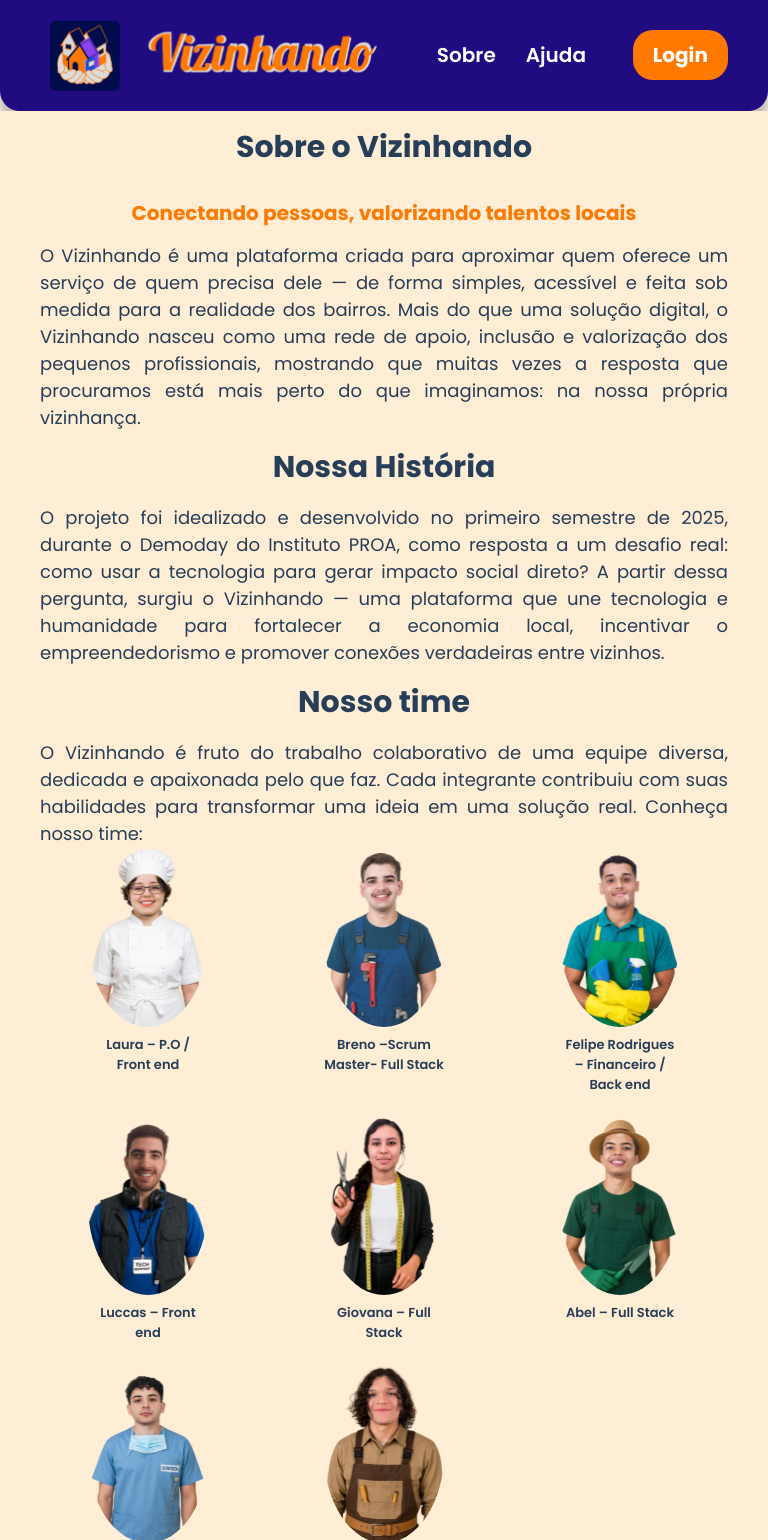
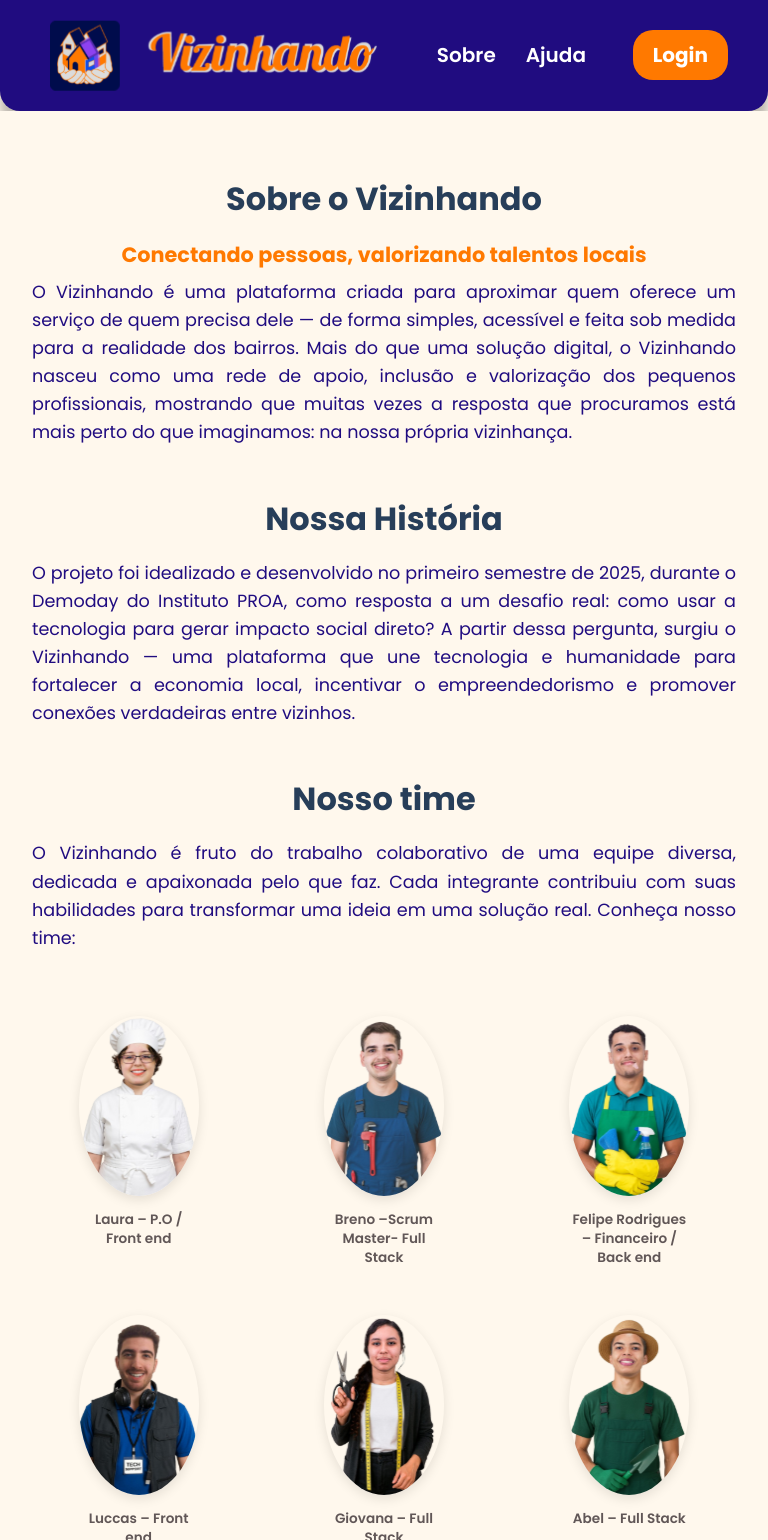
Before and after one commit to Vzinhando/frontEnd, a React (Vite) app: page /sobre in a window 768 px wide. Shown: the top 1540 px of the page. Built offline with nearby package versions, Linux system fonts and the light colour scheme.

Commit message:
Atualizações Router Dom e atualizações em outras paginas

```diff
--- a/index.html
+++ b/index.html
@@ -7,6 +7,16 @@
     <link rel="icon" href="Vizinhando.ico" type="icon">
   </head>
   <body>
+    <div vw class="enabled">
+    <div vw-access-button class="active"></div>
+    <div vw-plugin-wrapper>
+      <div class="vw-plugin-top-wrapper"></div>
+    </div>
+  </div>
+  <script src="https://vlibras.gov.br/app/vlibras-plugin.js"></script>
+  <script>
+    new window.VLibras.Widget('https://vlibras.gov.br/app');
+  </script>
     <div id="root"></div>
     <script type="module" src="/src/main.jsx"></script>
   </body>
--- a/src/Router.jsx
+++ b/src/Router.jsx
@@ -42,7 +42,7 @@
         <Route path="/confirmacao-pagamento" element={<ConfirmacaoPagamento />}/>
         <Route path="/pesquisar-servico" element={<BuscaPrestador />} />
         <Route path="/perfil-cliente" element={<PaginaPerfilCliente />} />
-        <Route path="/cadastro-prestador" element={<PaginaPreCadastro />} />
+        <Route path="/pre-cadastro-prestador" element={<PaginaPreCadastro />} />
         <Route path="/pagina-servico" element={<PaginaServico />} />
         <Route path="/pagina-prestador" element={<PaginaPerfilPrestador />} />
         <Route path="/informacoes-pessoais" element={<InformacoesPessoais />} />
--- a/src/assets/Components/InformacoesPessoais/InformacoesPesoais.jsx
+++ b/src/assets/Components/InformacoesPessoais/InformacoesPesoais.jsx
@@ -5,7 +5,7 @@
   return (
     <>
 
-      <main>
+      <main className="containerInformacoesPessoais">
         <h1 className="informacoesPessoais">Informações Pessoais</h1>
 
         <div className="Pai1">
--- a/src/assets/Components/InformacoesPessoais/InformacoesPessoais.css
+++ b/src/assets/Components/InformacoesPessoais/InformacoesPessoais.css
@@ -1,5 +1,13 @@
+@import url('https://fonts.googleapis.com/css2?family=Poppins:ital,wght@0,100;0,200;0,300;0,400;0,500;0,600;0,700;0,800;0,900;1,100;1,200;1,300;1,400;1,500;1,600;1,700;1,800;1,900&display=swap');
 *{
   font-family: "Poppins", sans-serif;
+  box-sizing: border-box;
+  margin: 0;
+  padding: 0;
+}
+.containerInformacoesPessoais {
+  padding: 20px;
+  box-shadow: 0px 4px 8px rgba(0, 0, 0, 0.1);
 }
 
 .Pai1 {
--- a/src/assets/Components/PaginaPagamento/Pagamentos/FormaPagamento.jsx
+++ b/src/assets/Components/PaginaPagamento/Pagamentos/FormaPagamento.jsx
@@ -35,7 +35,7 @@
                 </div>
                 </NavLink>
 
-                <NavLink to = "/confirmar-pagamento" className="formaPagamentoPix">
+                <NavLink to = "/pagina-pix" className="formaPagamentoPix">
                 <div className="formaPagamentoPix">
                     <img src="./img/Pagamentos/pix.svg" alt="Desenho do pix" />
                     <h3>Pix</h3>
--- a/src/assets/Components/PaginaPagamento/TelaConfirmarPix/TelaConfirmarPix.jsx
+++ b/src/assets/Components/PaginaPagamento/TelaConfirmarPix/TelaConfirmarPix.jsx
@@ -1,10 +1,11 @@
 import './TelaConfirmarPix.css'
 import qrcode from '../../../../../public/img/Pagamentos/qrcode.svg'
+import { NavLink } from 'react-router-dom'
 
 function TelaConfirmarPix() {
     return (
         <>
-            <div className='Container'>
+            <div className='containerPagamentoPix'>
                 <h1 className="titulo1">Perfil Preencha os dados para pagamento via Pix</h1>
                 <div className='quadroGeral'>
                     <div className='esquerda'>
@@ -26,8 +27,8 @@
                 </div>
 
                 <div className='buttons'>
-                    <button className='buttonVoltar'>Voltar</button>
-                    <button className='buttonPagamento'>Confirmar Pagamento</button>
+                    <NavLink to= "/pagina-pagamento" className='buttonVoltar'>Voltar</NavLink>
+                    <NavLink to="/confirmar-pagamento" className='buttonPagamento'>Confirmar Pagamento</NavLink>
                 </div>
             </div>
         </>
--- a/src/assets/Components/PaginaPrincipal/Hero/Hero.css
+++ b/src/assets/Components/PaginaPrincipal/Hero/Hero.css
@@ -156,22 +156,27 @@
   outline: none;
   box-shadow: 0 0 0 2px #ff6a00;
 }
-
-.heroContent button[type="submit"] {
+.cadastrarHero {
   margin-top: 1.25rem;
+  height: 3rem;
   width: 100%;
   background-color: #ff6a00;
   color: white;
   font-weight: 600;
-  font-size: 0.875rem;
+  font-size: 1rem;
   padding: 0.5rem 0;
   border-radius: 0.375rem;
   border: none;
   transition: background-color 0.3s ease;
   cursor: pointer;
+  text-decoration: none;
+  display: flex;
+  align-items: center;
+  justify-content: center;
+  margin-top: 1rem;
 }
 
-.heroContent button[type="submit"]:hover {
+.cadastrarHero:hover {
   background-color: #000C4B;
 }
 
--- a/src/assets/Components/PaginaPrincipal/Hero/Hero.jsx
+++ b/src/assets/Components/PaginaPrincipal/Hero/Hero.jsx
@@ -1,6 +1,7 @@
 import { useState, useEffect } from 'react'; //
 import './Hero.css';
 import search from "../../../../../public/img/search.svg"
+import { NavLink } from 'react-router-dom';
 
 
 const backgrounds = ["url('/imgHero/pintorCarrosselMain.svg')", "url('/imgHero/costureiraCarrosselMain.svg')", "url('/imgHero/cozinheiraCarrosselMain.svg')"];
@@ -59,7 +60,7 @@
               </h2>
               <label htmlFor="email">E-mail*</label>
               <input type="email" id="email" placeholder="email@email.com.br" required />
-              <button type="submit">Cadastrar agora</button>
+              <NavLink to = "/pre-cadastro-prestador" className = "cadastrarHero" type="submit">Cadastrar agora</NavLink>
             </form>
           </div>
         </div>
--- a/src/assets/Components/PaginaSobre/PaginaSobre.css
+++ b/src/assets/Components/PaginaSobre/PaginaSobre.css
@@ -1,100 +1,104 @@
-@import url('https://fonts.googleapis.com/css2?family=Poppins:ital,wght@0,100;0,200;0,300;0,400;0,500;0,600;0,700;0,800;0,900;1,100;1,200;1,300;1,400;1,500;1,600;1,700;1,800;1,900&display=swap');
+@import url('https://fonts.googleapis.com/css2?family=Poppins:wght@400;600;700&display=swap');
 
 .sobreContainer {
-  background-color: #FFEDD5;
+  background-color: #FFF8ED;
+  padding: 4rem 0;
+  font-family: "Poppins", sans-serif;
 }
 
 .sobreContainerConteudo {
-  margin: 0px 60px;
+  max-width: 1200px;
+  margin: 0 auto;
+  padding: 0 2rem;
 }
 
-.sobreSubtitulo,
-.sobreTextoImpacto,
-.sobreTextoSlogan {
-  font-family: "Poppins", sans-serif;
+.sobreSubtitulo {
   font-weight: 700;
-  font-style: normal;
-  font-size: 40px;
+  font-size: 2.5rem;
   color: #273E59;
   text-align: center;
-  padding: 18px 0px;
+  margin-bottom: 1rem;
 }
 
 .sobreTextoImpacto {
+  font-weight: 700;
+  font-size: 1.5rem;
   color: #FF7900;
-  font-size: 25px;
+  text-align: center;
+  margin-bottom: 0.5rem;
 }
 
 .sobreTextoSlogan {
+  font-weight: 700;
+  font-size: 1.5rem;
   color: #200C80;
-  font-size: 25px;
+  text-align: center;
+  margin-bottom: 2rem;
 }
 
 .sobreTexto {
-  font-family: "Poppins", sans-serif;
   font-weight: 400;
-  font-style: normal;
-  font-size: 20px;
-  color: #273E59;
+  font-size: 1.125rem;
+  color: #200C80;
   text-align: center;
+  margin-bottom: 3rem;
+  line-height: 1.6;
 }
 
 .devsGrid {
   display: grid;
   grid-template-columns: repeat(4, 1fr);
-  gap: 20px;
+  gap: 2rem;
   justify-items: center;
-  margin-bottom: 20px;
+  margin-bottom: 2rem;
 }
 
 .sobreImagemDevs {
   width: 150px;
   border-radius: 100%;
+  box-shadow: 0 4px 12px rgba(0, 0, 0, 0.1);
+  transition: transform 0.3s ease;
+}
+
+.sobreImagemDevs:hover {
+  transform: scale(1.05);
 }
 
 .textoDevCargo {
-  font-family: "Poppins", sans-serif;
   font-weight: 700;
-  font-style: normal;
-  font-size: 15px;
-  color: #273E59;
-  display: flex;
-  flex-direction: column;
-  align-items: center;
+  font-size: 1rem;
+  color: #200C80;
   text-align: center;
+  margin-top: 1rem;
   width: 150px;
 }
 
 .textoDevCargo p {
-  font-size: 14px;
+  font-size: 0.9rem;
   font-weight: 600;
-  margin-top: 8px;
-  max-width: 100%;
+  color: #615757;
+  margin-top: 0.5rem;
+  line-height: 1.4;
 }
 
-/*== Responsividade ==*/
-
-/* MOBILE: até 767px */
 @media (max-width: 767px) {
-  .sobreContainerConteudo {
-    margin: 0px 20px;
+  .sobreSubtitulo {
+    font-size: 1.8rem;
   }
 
-  .sobreSubtitulo,
   .sobreTextoImpacto,
   .sobreTextoSlogan {
-    font-size: 22px;
-    padding: 12px 0;
+    font-size: 1.2rem;
   }
 
   .sobreTexto {
-    font-size: 16px;
+    font-size: 1rem;
     text-align: justify;
   }
 
   .devsGrid {
     grid-template-columns: repeat(2, 1fr);
-    gap: 16px;
+    gap: 1.2rem;
   }
 
   .sobreImagemDevs {
@@ -102,42 +106,32 @@
   }
 
   .textoDevCargo {
-    font-size: 13px;
+    font-size: 0.9rem;
     width: 100px;
   }
 
   .textoDevCargo p {
-    font-size: 12px;
+    font-size: 0.75rem;
   }
 }
 
-
-/* TABLET: 768px até 1023px */
 @media (min-width: 768px) and (max-width: 1023px) {
-  .sobreContainerConteudo {
-    margin: 0px 40px;
-  }
-
-  .sobreSubtitulo,
-  .sobreTextoImpacto,
-  .sobreTextoSlogan {
-    font-size: 30px;
-    padding: 14px 0;
+  .sobreSubtitulo {
+    font-size: 2rem;
   }
 
   .sobreTextoImpacto,
   .sobreTextoSlogan {
-    font-size: 20px;
+    font-size: 1.3rem;
   }
 
   .sobreTexto {
-    font-size: 18px;
+    font-size: 1.1rem;
     text-align: justify;
   }
 
   .devsGrid {
     grid-template-columns: repeat(3, 1fr);
-    gap: 20px;
   }
 
   .sobreImagemDevs {
@@ -145,21 +139,16 @@
   }
 
   .textoDevCargo {
-    font-size: 14px;
+    font-size: 0.95rem;
     width: 120px;
   }
 
   .textoDevCargo p {
-    font-size: 13px;
+    font-size: 0.85rem;
   }
 }
 
-/* DESKTOP: a partir de 1024px */
 @media (min-width: 1024px) {
-  .sobreContainerConteudo {
-    margin: 0px 80px;
-  }
-
   .devsGrid {
     grid-template-columns: repeat(4, 1fr);
   }
```
Also changed, not shown: src/assets/Components/PaginaPagamento/Pagamentos/FormaPagamento.css (+64 -8 lines), src/assets/Components/PaginaPagamento/TelaConfirmarPix/TelaConfirmarPix.css (+42 -15 lines).
